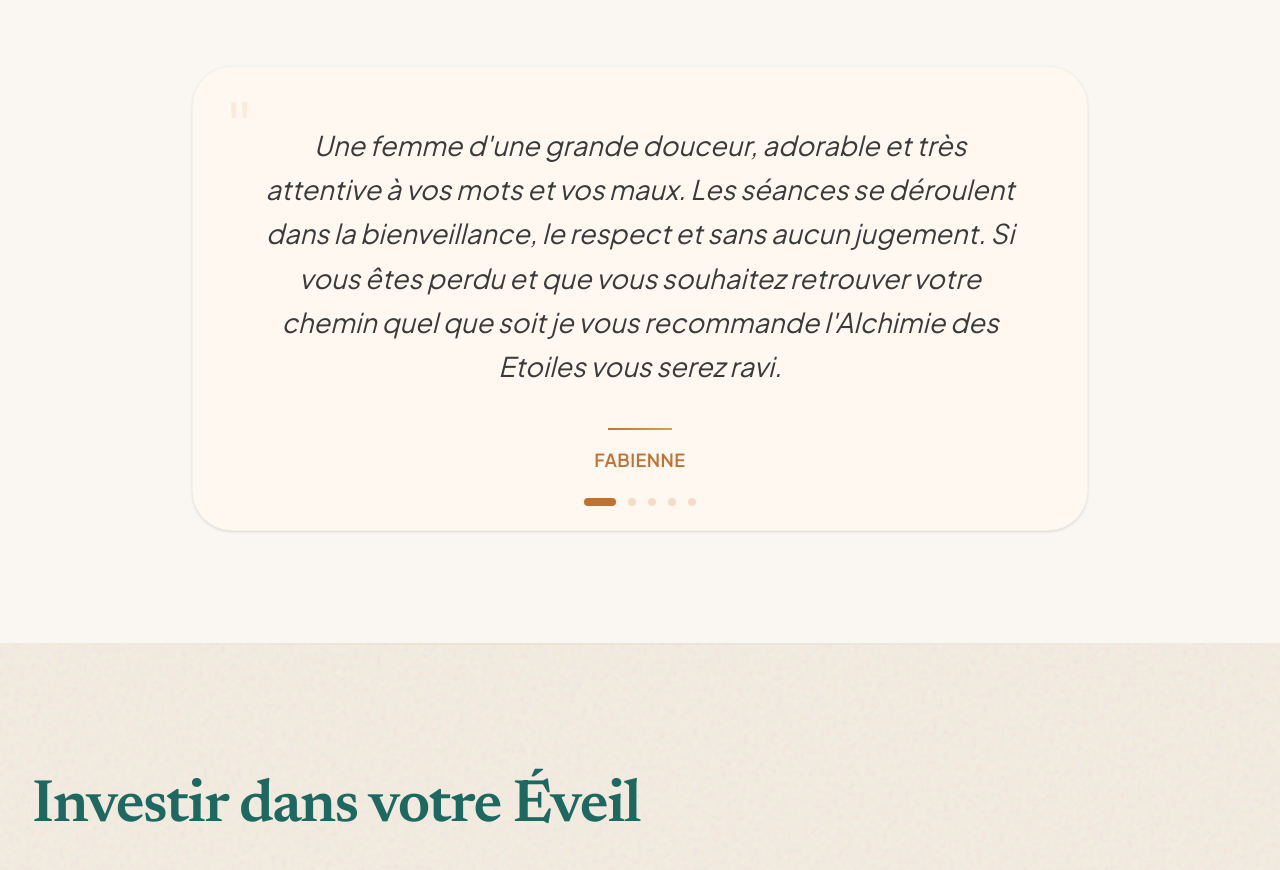
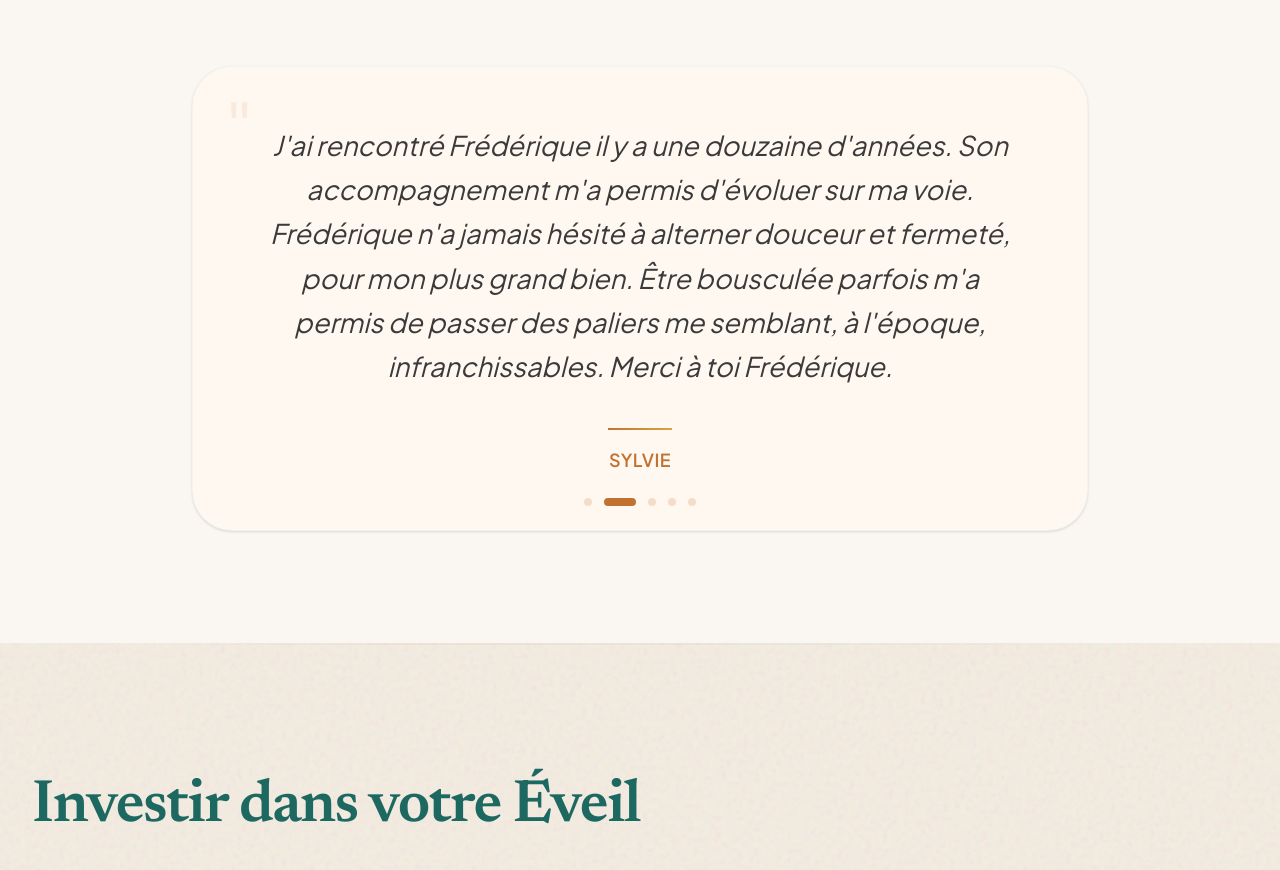
Before and after one commit to Mateufou/alchimie-des-etoiles, a React (Vite) app: page / in a window 1280 px wide. Shown: the part 4603-5473 px from the top of the page. Built offline with nearby package versions, Linux system fonts and the light colour scheme.

Commit message:
Réduction du temps de défilement des témoignages (5s)

```diff
--- a/src/components/sections/TestimonialsSection.jsx
+++ b/src/components/sections/TestimonialsSection.jsx
@@ -32,7 +32,7 @@
     if (isPaused) return;
     const timer = setInterval(() => {
       setCurrentIndex((prev) => (prev + 1) % testimonials.length);
-    }, 10000); // 10 seconds as requested
+    }, 5000); // 5 seconds
 
     return () => clearInterval(timer);
   }, [isPaused]);
```
